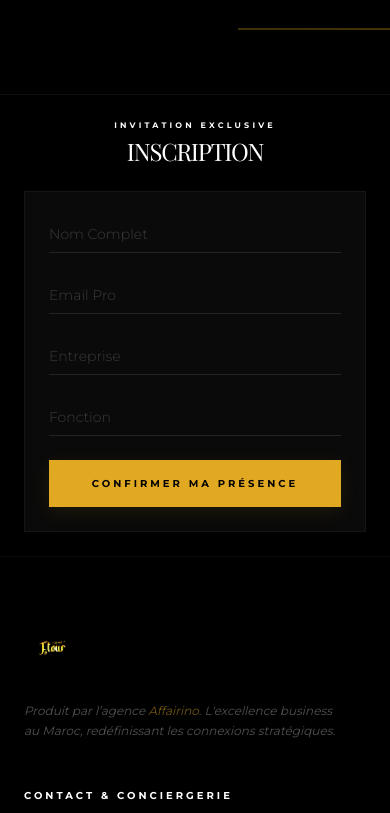
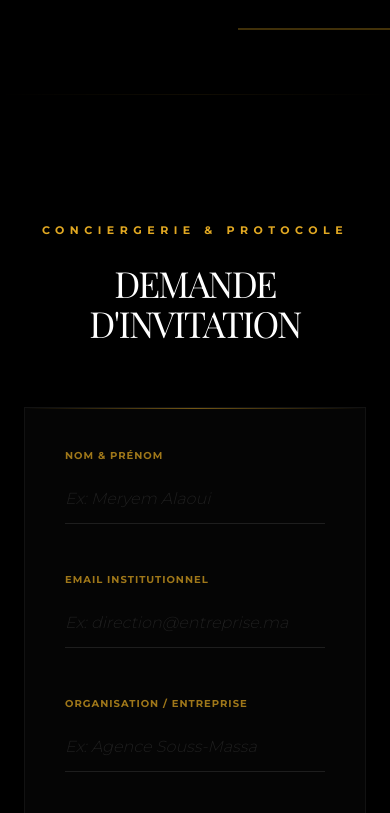
Before and after one commit to laylaad/le-grande-ftour, a React (Vite) app: page / in a window 390 px wide. Shown: the part 6751-7564 px from the top of the page. Built offline with nearby package versions, Linux system fonts and the light colour scheme; a web font is replaced by a local one.

Commit message:
update project fixes

```diff
--- a/components/Registration.tsx
+++ b/components/Registration.tsx
@@ -12,82 +12,96 @@ export const Registration: React.FC = () => {
     setIsLoading(true);
     setError(null);
     try {
-      const isHostinger = window.location.hostname.includes('hostinger') || !window.location.hostname.includes('vercel');
-      const apiPath = isHostinger ? '/api/register.php' : '/api/register';
-      const response = await fetch(apiPath, {
+      // Cloudflare Pages détecte automatiquement le dossier /functions/api
+      const response = await fetch('/api/register', {
         method: 'POST',
         headers: { 'Content-Type': 'application/json' },
         body: JSON.stringify(formData),
       });
+
       const result = await response.json();
 
       if (!response.ok || !result.success) {
-        throw new Error(result.error || 'Une erreur est survenue lors de la connexion au service.');
+        throw new Error(result.error || 'Une erreur est survenue.');
       }
       setIsSubmitted(true);
     } catch (err: any) {
-      const cleanError = err.message.includes('<!DOCTYPE')
-        ? "Service momentanément indisponible. Contactez-nous au +212 612 610 012."
-        : err.message;
-      setError(cleanError);
+      setError(err.message || "Service momentanément indisponible.");
     } finally {
       setIsLoading(false);
     }
   };
 
   return (
-    <section id="inscription" className="py-6 bg-luxuryBlack border-t border-white/5">
-      <div className="max-w-2xl mx-auto px-6">
-        <FadeIn className="text-center mb-6">
-          <h2 className="text-luxuryRed tracking-[0.4em] uppercase text-[8px] font-bold mb-1">Invitation Exclusive</h2>
-          <h3 className="text-2xl md:text-3xl font-serif text-white uppercase tracking-tighter">Inscription</h3>
+    <section id="inscription" className="py-32 bg-luxuryBlack relative">
+      <div className="section-divider absolute top-0 left-0 w-full opacity-50"></div>
+
+      <div className="max-w-4xl mx-auto px-6">
+        <FadeIn className="text-center mb-16">
+          <h2 className="text-luxuryGold tracking-[0.5em] uppercase text-[11px] font-bold mb-6">Conciergerie & Protocole</h2>
+          <h3 className="text-4xl md:text-6xl font-serif text-white uppercase tracking-tighter">Demande d'Invitation</h3>
         </FadeIn>
 
         {isSubmitted ? (
-          <FadeIn className="bg-luxuryGray p-6 border border-luxuryGold/30 text-center shadow-2xl">
-            <div className="w-12 h-12 bg-luxuryGold/10 rounded-full flex items-center justify-center mx-auto mb-4">
-              <svg className="w-6 h-6 text-luxuryGold" fill="none" stroke="currentColor" viewBox="0 0 24 24">
-                <path strokeLinecap="round" strokeLinejoin="round" strokeWidth={2} d="M5 13l4 4L19 7"/>
+          <FadeIn className="bg-luxuryBlackElevated p-16 border border-luxuryGold/30 text-center shadow-2xl relative overflow-hidden">
+             <div className="absolute top-0 right-0 w-32 h-32 bg-luxuryGold/5 blur-[60px] rounded-full"></div>
+
+            <div className="w-20 h-20 bg-luxuryGold/10 rounded-full flex items-center justify-center mx-auto mb-8 border border-luxuryGold/20">
+              <svg className="w-10 h-10 text-luxuryGold" fill="none" stroke="currentColor" viewBox="0 0 24 24">
+                <path strokeLinecap="round" strokeLinejoin="round" strokeWidth={1.5} d="M5 13l4 4L19 7"/>
               </svg>
             </div>
-            <h4 className="text-white text-base mb-1 font-serif">Demande Enregistrée</h4>
-            <p className="text-luxuryTextGray text-[10px] mb-4">Notre service protocole reviendra vers vous.</p>
-            <button onClick={() => setIsSubmitted(false)} className="text-luxuryGold text-[9px] uppercase font-bold border-b border-luxuryGold/30 hover:text-luxuryRed transition-colors">Nouvelle inscription</button>
+            <h4 className="text-white text-3xl mb-4 font-serif italic">Requête Transmise</h4>
+            <p className="text-luxuryTextGray text-lg mb-10 font-light italic">Votre demande est en cours d'examen par notre service protocole.</p>
+            <button onClick={() => setIsSubmitted(false)} className="text-luxuryGold text-xs uppercase font-bold tracking-[0.3em] border-b-2 border-luxuryGold/30 hover:text-white hover:border-white transition-all duration-500">Soumettre une nouvelle demande</button>
           </FadeIn>
         ) : (
-          <FadeIn className="bg-luxuryGray p-6 md:p-8 border border-white/5 shadow-2xl relative overflow-hidden">
-            <div className="absolute top-0 left-0 w-full h-[1px] bg-gradient-to-r from-transparent via-luxuryRed/50 to-transparent"></div>
+          <FadeIn className="bg-luxuryBlackElevated p-10 md:p-16 border border-white/5 shadow-2xl relative overflow-hidden">
+            <div className="absolute top-0 left-0 w-full h-[1px] bg-gradient-to-r from-transparent via-luxuryGold to-transparent opacity-50"></div>
 
-            <form onSubmit={handleSubmit} className="space-y-6">
+            <form onSubmit={handleSubmit} className="space-y-12">
               {error && (
-                <div className="p-3 bg-luxuryRed/10 border border-luxuryRed/30 text-red-200 text-[10px] text-center italic font-light">
-                  <span className="text-luxuryRed font-bold uppercase not-italic mr-2">Alerte :</span>
+                <div className="p-5 bg-luxuryGold/5 border border-luxuryGold/20 text-luxuryGold text-sm text-center italic font-light">
+                  <span className="font-bold uppercase not-italic mr-3">Note :</span>
                   {error}
                 </div>
               )}
 
-              <div className="grid grid-cols-1 md:grid-cols-2 gap-6">
-                <div className="relative group">
-                  <input type="text" required placeholder="Nom Complet" className="w-full bg-transparent border-b border-white/10 py-2 text-white focus:border-luxuryGold transition-colors text-sm font-light placeholder:text-white/20" value={formData.name} onChange={e => setFormData({ ...formData, name: e.target.value })} />
-                </div>
-                <div className="relative group">
-                  <input type="email" required placeholder="Email Pro" className="w-full bg-transparent border-b border-white/10 py-2 text-white focus:border-luxuryGold transition-colors text-sm font-light placeholder:text-white/20" value={formData.email} onChange={e => setFormData({ ...formData, email: e.target.value })} />
-                </div>
-                <div className="relative group">
-                  <input type="text" required placeholder="Entreprise" className="w-full bg-transparent border-b border-white/10 py-2 text-white focus:border-luxuryGold transition-colors text-sm font-light placeholder:text-white/20" value={formData.company} onChange={e => setFormData({ ...formData, company: e.target.value })} />
-                </div>
-                <div className="relative group">
-                  <input type="text" required placeholder="Fonction" className="w-full bg-transparent border-b border-white/10 py-2 text-white focus:border-luxuryGold transition-colors text-sm font-light placeholder:text-white/20" value={formData.position} onChange={e => setFormData({ ...formData, position: e.target.value })} />
-                </div>
+              <div className="grid grid-cols-1 md:grid-cols-2 gap-12">
+                {[
+                  { id: 'name', label: 'Nom & Prénom', type: 'text', placeholder: 'Ex: Meryem Alaoui' },
+                  { id: 'email', label: 'Email Institutionnel', type: 'email', placeholder: 'Ex: direction@entreprise.ma' },
+                  { id: 'company', label: 'Organisation / Entreprise', type: 'text', placeholder: 'Ex: Agence Souss-Massa' },
+                  { id: 'position', label: 'Titre de Fonction', type: 'text', placeholder: 'Ex: Directrice Générale' },
+                ].map((field) => (
+                  <div key={field.id} className="relative group">
+                    <label className="text-[10px] uppercase tracking-widest text-luxuryGold/70 mb-3 block font-bold transition-colors group-focus-within:text-luxuryGold">
+                      {field.label}
+                    </label>
+                    <input
+                      type={field.type}
+                      required
+                      placeholder={field.placeholder}
+                      className="w-full bg-transparent border-b border-white/10 py-3 text-white focus:border-luxuryGold transition-all duration-500 text-base font-light outline-none placeholder:text-white/10 placeholder:italic"
+                      value={formData[field.id as keyof typeof formData]}
+                      onChange={e => setFormData({ ...formData, [field.id]: e.target.value })}
+                    />
+                  </div>
+                ))}
               </div>
 
               <button
                 type="submit"
                 disabled={isLoading}
-                className="w-full py-4 bg-luxuryGold text-luxuryBlack font-bold text-[10px] uppercase tracking-[0.3em] hover:bg-luxuryRed hover:text-white transition-all duration-500 disabled:opacity-50 shadow-[0_5px_20px_rgba(225,168,34,0.1)]"
+                className="group relative w-full py-6 bg-luxuryGold text-luxuryBlack font-bold text-sm uppercase tracking-[0.5em] overflow-hidden transition-all duration-700 disabled:opacity-50"
               >
-                {isLoading ? "Traitement en cours..." : "Confirmer ma présence"}
+                <span className="relative z-10">{isLoading ? "Traitement Protocolé..." : "Confirmer ma demande d'accès"}</span>
+                <div className="absolute inset-0 bg-white translate-y-full group-hover:translate-y-0 transition-transform duration-500"></div>
               </button>
+
+              <p className="text-center text-[10px] text-luxuryTextGray/40 italic font-light uppercase tracking-widest">
+                Accès soumis à validation du comité d'organisation.
+              </p>
             </form>
           </FadeIn>
         )}
```
Also changed, not shown: api/register.ts (deleted, +0 -38 lines), 1 other file (tests, documents, lock files or other folders).
